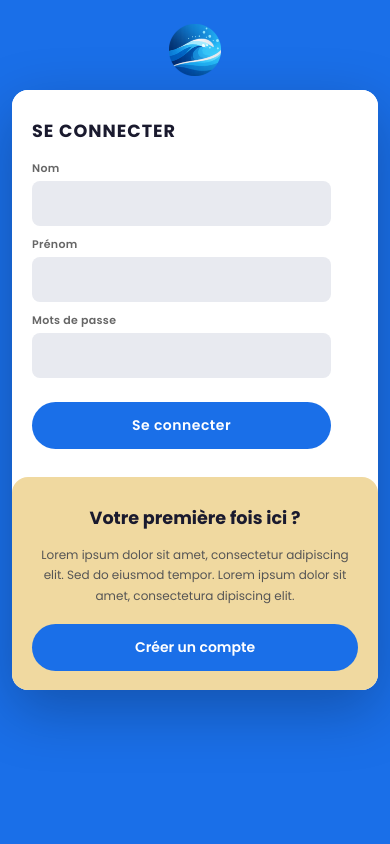
After one commit to OanHamon/Projet_Web, a PHP site: page /pages/login.html in a window 390 px wide. The commit adds this page. Run offline with PHP 8.4, Linux system fonts and the light colour scheme.

Commit message:
Login Page

```diff
--- a/src/assets/css/style.css
+++ b/src/assets/css/style.css
@@ -707,6 +707,8 @@ background-color: #e9d59b;
 
 /*#endregion Stage Section*/
 
+/*#region Entreprise Section*/
+
 .section-entreprise{
     background-color: var(--sand-color);
     overflow-x: hidden;
@@ -808,6 +810,8 @@ h3{
 
 }
 
+/*#endregion Entreprise Section*/
+
 /*#endregion Main*/
 
 
--- /dev/null
+++ b/src/assets/css/style_login_page.css
@@ -0,0 +1,455 @@
+* {
+  box-sizing: border-box;
+  margin: 0;
+  padding: 0;
+}
+
+body {
+  background-color: #1a6fe8;
+  display: flex;
+  flex-direction: column;
+  justify-content: center;
+  align-items: center;
+  min-height: 100vh;
+  font-family: 'Poppins', sans-serif;
+  gap: 20px;
+  padding: 40px 16px;
+}
+
+.logo-wrapper {
+  display: flex;
+  justify-content: center;
+}
+
+.logo-badge {
+  width: 80px;
+  height: 80px;
+}
+
+.logo-badge img {
+  width: 100%;
+  height: 100%;
+
+}
+
+.container {
+  background-color: #fff;
+  border-radius: 20px;
+  box-shadow: 0 20px 60px rgba(0, 0, 0, 0.25);
+  position: relative;
+  overflow: hidden;
+  width: 760px;
+  max-width: 100%;
+  min-height: 480px;
+  height: 600px;
+}
+
+.form-container {
+  position: absolute;
+  top: 0;
+  height: 100%;
+  transition: all 0.6s ease-in-out;
+}
+
+.sign-in-container {
+  left: 0;
+  width: 50%;
+  z-index: 2;
+  background: #fff;
+}
+
+.container.right-panel-active .sign-in-container {
+  transform: translateX(100%);
+}
+
+.sign-up-container {
+  left: 0;
+  width: 50%;
+  opacity: 0;
+  z-index: 1;
+  background: #fff;
+}
+
+.container.right-panel-active .sign-up-container {
+  transform: translateX(100%);
+  opacity: 1;
+  z-index: 5;
+  animation: show 0.6s;
+}
+
+@keyframes show {
+  0%, 49.99% {
+    opacity: 0;
+    z-index: 1;
+  }
+  50%, 100% {
+    opacity: 1;
+    z-index: 5;
+  }
+}
+
+form {
+  display: flex;
+  align-items: flex-start;
+  flex-direction: column;
+  padding: 40px 36px;
+  height: 100%;
+}
+
+form h1 {
+  font-size: 1.3rem;
+  font-weight: 700;
+  color: #1a1a2e;
+  margin-bottom: 20px;
+  text-transform: uppercase;
+  letter-spacing: 1px;
+}
+
+.field-group {
+  width: 100%;
+  margin-bottom: 11px;
+}
+
+.field-group label {
+  display: block;
+  font-size: 11px;
+  font-weight: 600;
+  color: #666;
+  margin-bottom: 4px;
+  letter-spacing: 0.3px;
+}
+
+.field-group input,
+.field-group select {
+  width: 100%;
+  background-color: #e8eaf0;
+  border: 2px solid transparent;
+  border-radius: 8px;
+  padding: 9px 13px;
+  font-size: 13px;
+  font-family: 'Poppins', sans-serif;
+  color: #333;
+  transition: border-color 0.2s, background 0.2s;
+  outline: none;
+  appearance: none;
+  -webkit-appearance: none;
+}
+
+.field-group input:focus,
+.field-group select:focus {
+  border-color: #1a6fe8;
+  background-color: #f0f4ff;
+}
+
+.select-wrapper {
+  position: relative;
+}
+
+.select-wrapper::after {
+  content: '▾';
+  position: absolute;
+  right: 13px;
+  top: 50%;
+  transform: translateY(-50%);
+  color: #888;
+  pointer-events: none;
+  font-size: 14px;
+}
+
+.btn-main {
+  margin-top: 16px;
+  background-color: #1a6fe8;
+  color: #fff;
+  border: none;
+  border-radius: 25px;
+  padding: 11px 36px;
+  font-size: 13px;
+  font-weight: 600;
+  font-family: 'Poppins', sans-serif;
+  letter-spacing: 0.5px;
+  cursor: pointer;
+  transition: background 0.2s, transform 0.1s;
+}
+
+.btn-main:hover {
+  background-color: #1459c0;
+}
+
+.btn-main:active {
+  transform: scale(0.97);
+}
+
+.overlay-container {
+  position: absolute;
+  top: 0;
+  left: 50%;
+  width: 50%;
+  height: 100%;
+  overflow: hidden;
+  transition: transform 0.6s ease-in-out;
+  z-index: 100;
+}
+
+.container.right-panel-active .overlay-container {
+  transform: translateX(-100%);
+}
+
+.overlay {
+  background: #f0d9a0;
+  position: relative;
+  left: -100%;
+  height: 100%;
+  width: 200%;
+  transform: translateX(0);
+  transition: transform 0.6s ease-in-out;
+  border-radius: 0 20px 20px 0;
+}
+
+.container.right-panel-active .overlay {
+  transform: translateX(50%);
+}
+
+.overlay-panel {
+  position: absolute;
+  display: flex;
+  align-items: center;
+  justify-content: center;
+  flex-direction: column;
+  padding: 40px 36px;
+  text-align: center;
+  top: 0;
+  height: 100%;
+  width: 50%;
+  transition: transform 0.6s ease-in-out;
+}
+
+.overlay-left {
+  left: 0;
+  transform: translateX(-20%);
+}
+
+.container.right-panel-active .overlay-left {
+  transform: translateX(0);
+}
+
+.overlay-right {
+  right: 0;
+  transform: translateX(0);
+}
+
+.container.right-panel-active .overlay-right {
+  transform: translateX(20%);
+}
+
+.overlay-panel h2 {
+  font-size: 1.2rem;
+  font-weight: 700;
+  color: #1a1a2e;
+  margin-bottom: 14px;
+}
+
+.overlay-panel p {
+  font-size: 12px;
+  color: #555;
+  line-height: 1.7;
+  margin-bottom: 26px;
+}
+
+.btn-ghost {
+  background-color: #1a6fe8;
+  color: #fff;
+  border: none;
+  border-radius: 25px;
+  padding: 11px 32px;
+  font-size: 13px;
+  font-weight: 600;
+  font-family: 'Poppins', sans-serif;
+  cursor: pointer;
+  transition: background 0.2s, transform 0.1s;
+}
+
+.btn-ghost:hover {
+  background-color: #1459c0;
+}
+
+.btn-ghost:active {
+  transform: scale(0.97);
+}
+
+.link-entreprise {
+  margin-top: 18px;
+  font-size: 11px;
+  color: #666;
+  text-decoration: underline;
+  cursor: pointer;
+}
+
+
+@media (max-width: 600px) {
+  body {
+    padding: 24px 12px;
+    gap: 14px;
+    justify-content: flex-start;
+  }
+
+  .logo-badge {
+    width: 52px;
+    height: 52px;
+    font-size: 22px;
+  }
+
+  .container {
+    width: 100%;
+    min-height: unset;
+    border-radius: 16px;
+    display: flex;
+    flex-direction: column;
+    position: relative;
+    overflow: hidden;
+  }
+
+  .form-container {
+    position: relative;
+    width: 100%;
+    height: auto;
+    top: unset;
+    left: unset;
+    transition: none;
+    display: none;
+  }
+
+  .sign-in-container {
+    display: flex;
+    transform: none;
+    opacity: 1;
+    z-index: 2;
+  }
+
+  .sign-up-container {
+    display: none;
+    opacity: 1;
+    transform: none;
+    z-index: 2;
+    animation: none;
+  }
+
+  .container.right-panel-active .sign-in-container {
+    display: none;
+    transform: none;
+  }
+
+  .container.right-panel-active .sign-up-container {
+    display: flex;
+    opacity: 1;
+    transform: none;
+    animation: none;
+  }
+
+  form {
+    padding: 28px 20px;
+    height: auto;
+  }
+
+  form h1 {
+    font-size: 1.1rem;
+    margin-bottom: 16px;
+  }
+
+  .field-group {
+    margin-bottom: 10px;
+  }
+
+  .field-group input,
+  .field-group select {
+    padding: 10px 12px;
+    font-size: 14px;
+  }
+
+  .btn-main {
+    align-self: center;
+    width: 100%;
+    padding: 13px;
+    font-size: 14px;
+    margin-top: 14px;
+  }
+
+  .overlay-container {
+    position: relative;
+    top: unset;
+    left: unset;
+    width: 100%;
+    height: auto;
+    overflow: visible;
+    transform: none;
+    z-index: 1;
+  }
+
+  .container.right-panel-active .overlay-container {
+    transform: none;
+  }
+
+  .overlay {
+    position: relative;
+    left: unset;
+    width: 100%;
+    height: auto;
+    transform: none;
+    border-radius: 16px;
+    display: flex;
+    flex-direction: column;
+  }
+
+  .container.right-panel-active .overlay {
+    transform: none;
+  }
+
+  .overlay-panel {
+    position: relative;
+    width: 100%;
+    height: auto;
+    padding: 28px 20px;
+    top: unset;
+    left: unset;
+    right: unset;
+    transform: none;
+    display: none;
+  }
+
+  .overlay-panel.overlay-right {
+    display: flex;
+  }
+
+  .container.right-panel-active .overlay-panel.overlay-right {
+    display: none;
+  }
+
+  .container.right-panel-active .overlay-panel.overlay-left {
+    display: flex;
+  }
+
+  .overlay-left,
+  .overlay-right,
+  .container.right-panel-active .overlay-left,
+  .container.right-panel-active .overlay-right {
+    transform: none;
+  }
+
+  .overlay-panel h2 {
+    font-size: 1.1rem;
+  }
+
+  .overlay-panel p {
+    font-size: 12px;
+    margin-bottom: 18px;
+  }
+
+  .btn-ghost {
+    width: 100%;
+    padding: 13px;
+    font-size: 14px;
+  }
+
+  .link-entreprise {
+    font-size: 12px;
+  }
+}
--- a/src/pages/index.html
+++ b/src/pages/index.html
@@ -30,7 +30,7 @@
             </ul>
 
             <div class="account-div">
-                <a href="signup.html" class="signup">
+                <a href="login.html" class="signup">
                     S'inscrire
                 </a>
                 <a href="login.html" class="login">
--- /dev/null
+++ b/src/pages/login.html
@@ -0,0 +1,97 @@
+<!DOCTYPE html>
+<html lang="fr">
+<head>
+  <meta charset="UTF-8" />
+  <meta name="viewport" content="width=device-width, initial-scale=1.0"/>
+  <title>Connexion / Inscription</title>
+  <link href="https://fonts.googleapis.com/css2?family=Poppins:wght@300;400;500;600;700&display=swap" rel="stylesheet"/>
+  <link rel="stylesheet" href="../assets/css/style_login_page.css">
+</head>
+<body>
+
+  <div class="logo-wrapper">
+    <div class="logo-badge">
+      <img src="../assets/image/logo_projet_web.png" alt="Logo" class="header-logo">
+    </div>
+  </div>
+
+  <div class="container" id="container">
+
+    <div class="form-container sign-up-container">
+      <form action="#">
+        <h1>S'inscrire</h1>
+        <div class="field-group">
+          <label for="signup-nom">Nom</label>
+          <input type="text" id="signup-nom" />
+        </div>
+        <div class="field-group">
+          <label for="signup-prenom">Prénom</label>
+          <input type="text" id="signup-prenom" />
+        </div>
+        <div class="field-group">
+          <label for="signup-type">Type de Compte</label>
+          <div class="select-wrapper">
+            <select id="signup-type">
+              <option value="" disabled selected>-- Sélectionner --</option>
+              <option value="etudiant">Étudiant</option>
+              <option value="pilote">Pilote</option>
+            </select>
+          </div>
+        </div>
+        <div class="field-group">
+          <label for="signup-mdp">Mots de passe</label>
+          <input type="password" id="signup-mdp" />
+        </div>
+        <div class="field-group">
+          <label for="signup-confirm">Confirmation</label>
+          <input type="password" id="signup-confirm" />
+        </div>
+        <div class="field-group">
+          <label for="signup-email">Email</label>
+          <input type="email" id="signup-email" />
+        </div>
+        <button type="submit" class="btn-main">S'inscrire</button>
+      </form>
+    </div>
+
+    <div class="form-container sign-in-container">
+      <form action="#">
+        <h1>Se connecter</h1>
+        <div class="field-group">
+          <label for="signin-nom">Nom</label>
+          <input type="text" id="signin-nom" />
+        </div>
+        <div class="field-group">
+          <label for="signin-prenom">Prénom</label>
+          <input type="text" id="signin-prenom" />
+        </div>
+        <div class="field-group">
+          <label for="signin-mdp">Mots de passe</label>
+          <input type="password" id="signin-mdp" />
+        </div>
+        <button type="submit" class="btn-main">Se connecter</button>
+      </form>
+    </div>
+
+    <div class="overlay-container">
+      <div class="overlay">
+        <div class="overlay-panel overlay-left">
+          <h2>Déjà un compte ?</h2>
+          <p>Lorem ipsum dolor sit amet, consectetur adipiscing elit. Sed do eiusmod tempor. Lorem ipsum dolor sit amet, consectetura dipiscing elit.</p>
+          <button class="btn-ghost" id="signIn">Se connecter</button>
+          <a href="#" class="link-entreprise">Vous êtes une entreprise ?</a>
+        </div>
+        <div class="overlay-panel overlay-right">
+          <h2>Votre première fois ici ?</h2>
+          <p>Lorem ipsum dolor sit amet, consectetur adipiscing elit. Sed do eiusmod tempor. Lorem ipsum dolor sit amet, consectetura dipiscing elit.</p>
+          <button class="btn-ghost" id="signUp">Créer un compte</button>
+          <a href="#" class="link-entreprise">Vous êtes une entreprise ?</a>
+        </div>
+      </div>
+    </div>
+
+  </div>
+
+  <script src="script.js"></script>
+</body>
+</html>
--- a/src/pages/script.js
+++ b/src/pages/script.js
@@ -0,0 +1,11 @@
+const signUpButton = document.getElementById('signUp');
+const signInButton = document.getElementById('signIn');
+const container = document.getElementById('container');
+
+signUpButton.addEventListener('click', () => {
+  container.classList.add('right-panel-active');
+});
+
+signInButton.addEventListener('click', () => {
+  container.classList.remove('right-panel-active');
+});
```
